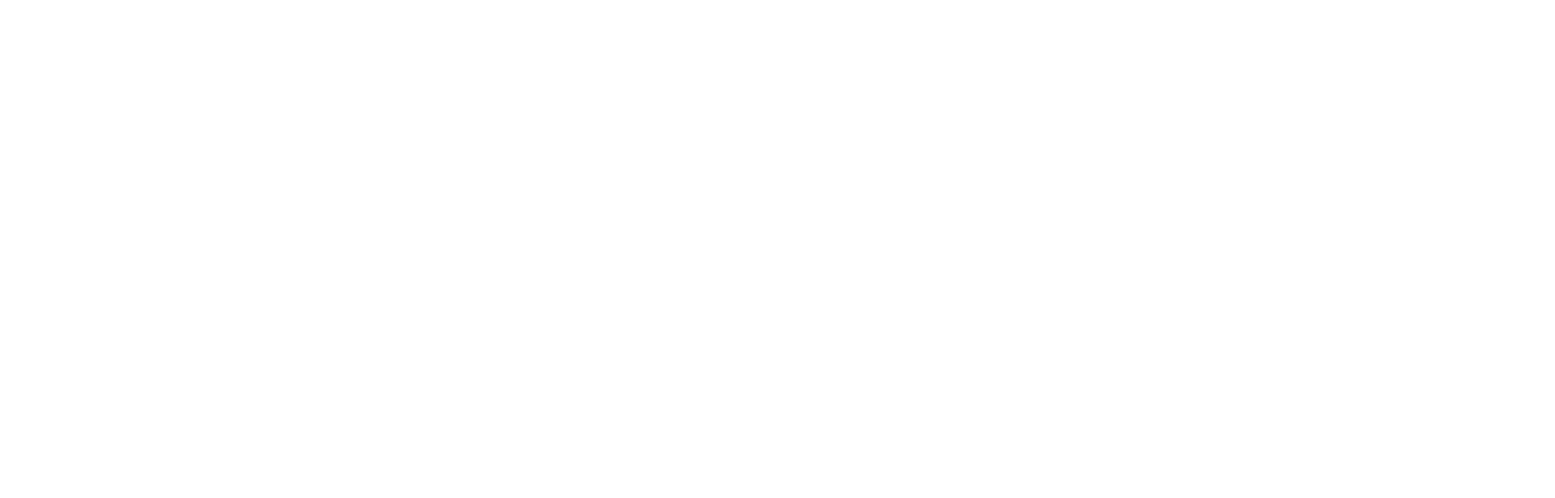
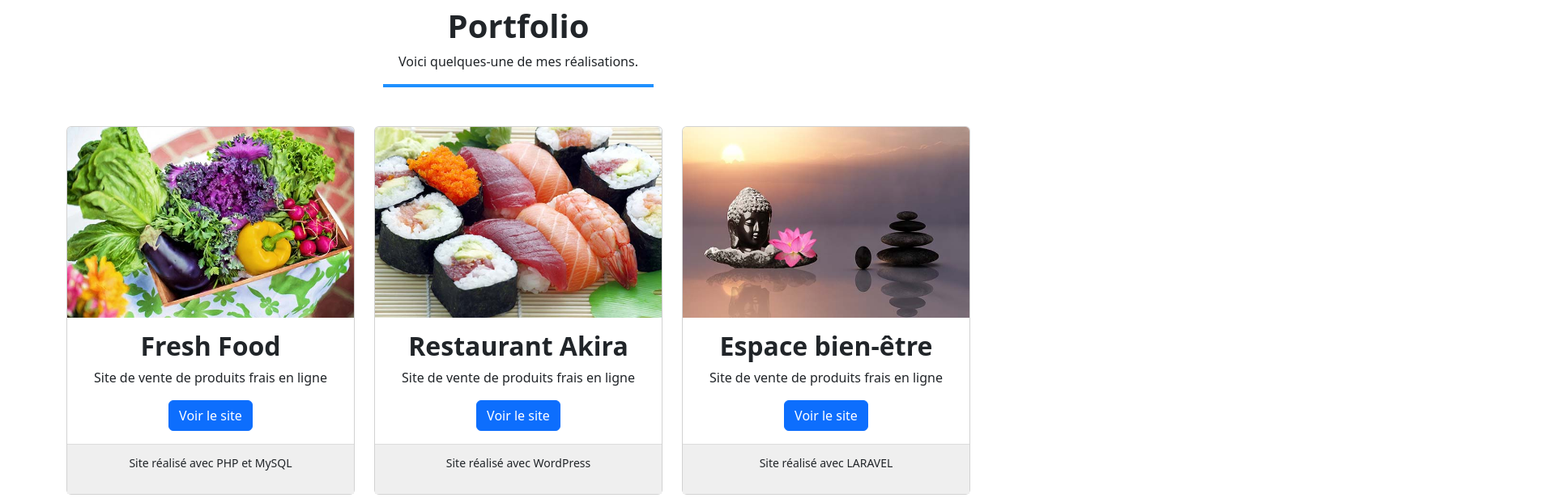
Before and after one commit to anthonyporquet-ctrl/Cr-ez-votre-portfolio-avec-React-JS-anthony-Porquet, a React (Vite) app: page /portfolio in a window 1280 px wide. Shown: the part 400-1016 px from the top of the page at 81% size, 1920 px wide, since content can reach past the window. Before the commit the page ends 800 px from the top, so only its background shows below. Built offline with nearby package versions, Linux system fonts and the light colour scheme.

Commit message:
portfolio.jsx/css

```diff
--- /dev/null
+++ b/src/pages/Porfolio.css
@@ -0,0 +1,42 @@
+.custom-card {
+  background: white;
+  transition: 0.3s;
+  border: none;
+}
+
+.custom-card:hover {
+  background: #efefef;
+  box-shadow: 0 8px 20px rgba(0,0,0,0.2);
+}
+
+.btn-primary {
+  transition: 0.3s;
+}
+
+.btn-primary:hover {
+  filter: brightness(1.2);
+}
+
+.project-card {
+  border: 2px solid #ccc;
+  border-radius: 8px;
+  overflow: hidden;
+  margin-bottom: 20px;
+}
+
+.custom-card {
+  border: none;
+  margin-bottom: 0;
+  text-align: center;
+}
+
+.card-footer-custom {
+  background: #efefef;
+  padding: 12px;
+  font-size: 14px;
+  border-top: 1px solid #ddd;
+}
+
+.card-title {
+  font-weight: bold;
+}
--- a/src/pages/Portfolio.jsx
+++ b/src/pages/Portfolio.jsx
@@ -1,4 +1,115 @@
+import "./Porfolio.css";
+import banner from "../assets/banner.jpg";
+import freshfood from "../assets/fresh-food.jpg";
+import restaurantjaponais from "../assets/restaurant-japonais.jpg";
+import espacebienetre from "../assets/espace-bien-etre.jpg";
+import seo from "../assets/seo.jpg";
+import coder from "../assets/coder.jpg";
+import screens from "../assets/screens.jpg";
+
 
 export default function Portfolio() {
-  return <h1>Portfolio</h1>;
+  return (
+    <div>
+      <img src={banner} alt="Bannière" className="banner"/>
+
+
+      <div className="container py-5">
+
+      <div className="titre">
+        <h1>Portfolio</h1>
+        <p>Voici quelques-une de mes réalisations.</p>
+        <div className="modal-divider"></div>
+      </div>
+
+        <div className="row g-4 mt-4">
+
+          <div className="col-md-4">
+            <div className="card custom-card">
+              <img src={freshfood} className="card-img-top" alt="Fresh Food" />
+              <div className="card-body">
+                <h2 className="card-title">Fresh Food</h2>
+                <p className="card-text">Site de vente de produits frais en ligne</p>
+                <button className="btn btn-primary">Voir le site</button>
+              </div>
+              <div className="card-footer-custom">
+                <p>Site réalisé avec PHP et MySQL</p>
+              </div>
+            </div>
+          </div>
+
+          <div className="col-md-4">
+            <div className="card custom-card">
+              <img src={restaurantjaponais} className="card-img-top" alt="Fresh Food" />
+              <div className="card-body">
+                <h2 className="card-title">Restaurant Akira</h2>
+                <p className="card-text">Site de vente de produits frais en ligne</p>
+                <button className="btn btn-primary">Voir le site</button>
+              </div>
+              <div className="card-footer-custom">
+                <p>Site réalisé avec WordPress</p>
+              </div>
+            </div>
+          </div>
+
+          <div className="col-md-4">
+            <div className="card custom-card">
+              <img src={espacebienetre} className="card-img-top" alt="Fresh Food" />
+              <div className="card-body">
+                <h2 className="card-title">Espace bien-être</h2>
+                <p className="card-text">Site de vente de produits frais en ligne</p>
+                <button className="btn btn-primary">Voir le site</button>
+              </div>
+              <div className="card-footer-custom">
+                <p>Site réalisé avec LARAVEL</p>
+              </div>
+            </div>
+          </div>
+
+          <div className="col-md-4">
+            <div className="card custom-card">
+            <img src={seo} className="card-img-top" alt="Fresh Food" />
+              <div className="card-body">
+                <h2 className="card-title">SEO</h2>
+                <p className="card-text">Amélioration du référencement d'un site e-commerce</p>
+                <button className="btn btn-primary">Voir le site</button>
+              </div>
+              <div className="card-footer-custom">
+                <p>Utilisation des outils SEO</p>
+              </div>
+            </div>
+          </div>
+
+          <div className="col-md-4">
+            <div className="card custom-card">
+              <img src={coder} className="card-img-top" alt="Fresh Food" />
+              <div className="card-body">
+                <h2 className="card-title">Création d'une API</h2>
+                <p className="card-text">Création d'une API RESTFULL publique</p>
+                <button className="btn btn-primary">Voir le site</button>
+              </div>
+              <div className="card-footer-custom">
+                <p>PHP - SYMFONY</p>
+              </div>
+            </div>
+          </div>
+
+          <div className="col-md-4">
+            <div className="card custom-card">
+              <img src={screens} className="card-img-top" alt="Fresh Food" />
+              <div className="card-body">
+                <h2 className="card-title">Maquette d'un site web</h2>
+                <p className="card-text">Création du prototype d'un site</p>
+                <button className="btn btn-primary">Voir le site</button>
+              </div>
+              <div className="card-footer-custom">
+                <p>Réalisé avec FIGMA</p>
+              </div>
+            </div>
+          </div>
+
+        </div>
+      </div>
+    </div>
+  );
 }
```
